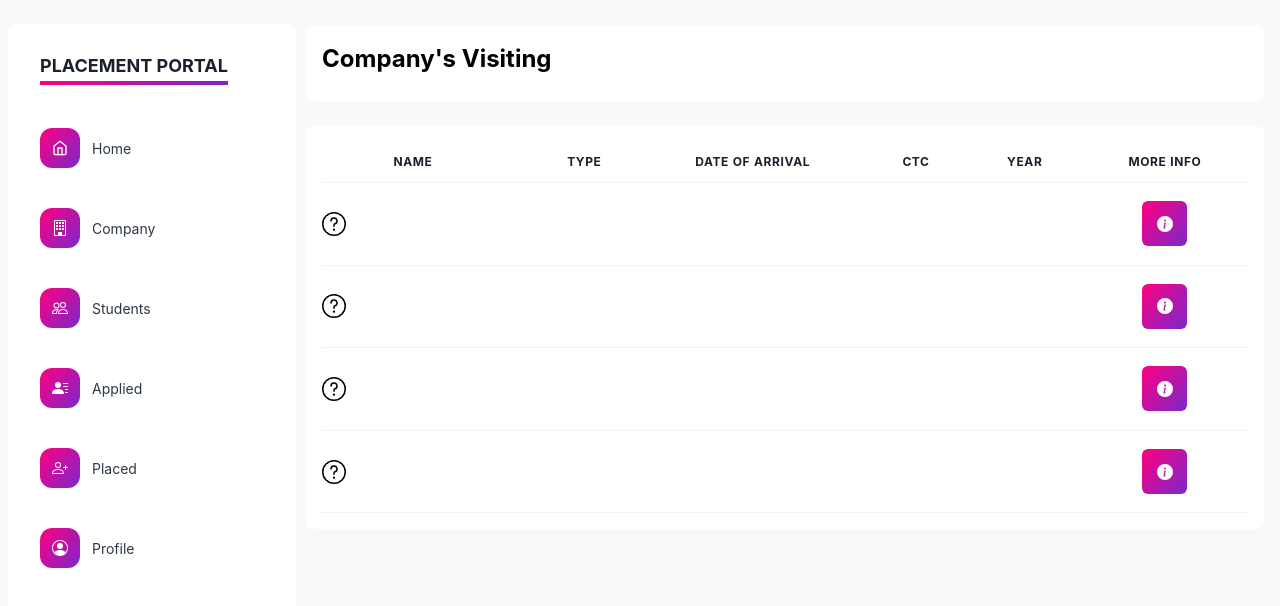
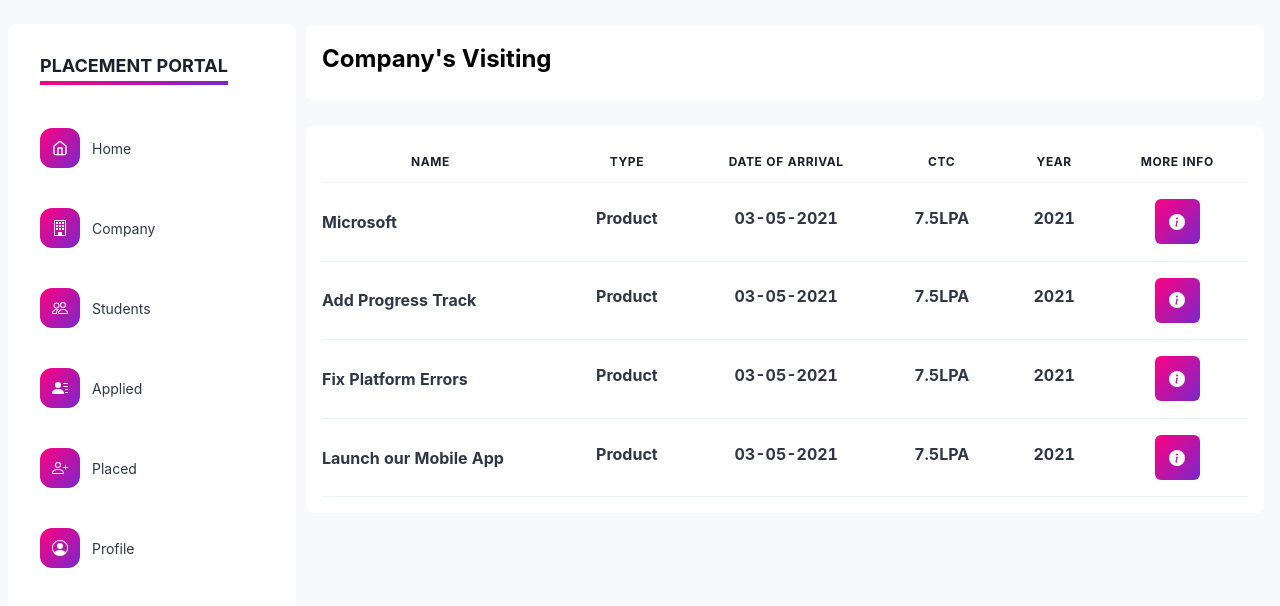
Before and after one commit to VarunSAthreya/placement-management, a Next.js app in the folder apps/web/: page /company in a window 1280 px wide. Shown: the top 606 px of the page. Built offline with nearby package versions, Linux system fonts and the light colour scheme.

Commit message:
Added Routing & Minor Change

```diff
--- a/apps/web/components/Card/CompanyInfoCard.tsx
+++ b/apps/web/components/Card/CompanyInfoCard.tsx
@@ -5,8 +5,8 @@ import React from 'react';
 import { FiType, FiPackage } from 'react-icons/fi';
 import { BsCalendarEvent } from 'react-icons/bs';
 
-const CompanyInfoCard = (props) => {
-    const { name, date, type, ctc, cgpa, tenth, twelth, backlogs } = props;
+const CompanyInfoCard = ({ company }) => {
+    const { name, date, type, ctc, cgpa, tenth, twelth, backlogs } = company;
     return (
         <Box>
             <Grid
--- a/apps/web/components/Tables/CompanyTable.tsx
+++ b/apps/web/components/Tables/CompanyTable.tsx
@@ -6,12 +6,13 @@ import {
     Text,
     IconButton,
     useColorModeValue,
-    Icon,
 } from '@chakra-ui/react';
+import { useRouter } from 'next/router';
 import { BsFillInfoCircleFill } from 'react-icons/bs';
 
-const CompanyTable = (props) => {
-    const { logo, name, type, date, ctc, year } = props;
+const CompanyTable = ({ company }) => {
+    const router = useRouter();
+    const { name, type, date, ctc, year } = company;
     const textColor = useColorModeValue('gray.700', 'white');
     return (
         <Tr>
@@ -23,7 +24,6 @@ const CompanyTable = (props) => {
                     flexWrap="nowrap"
                     justifyContent={'flex-start'}
                 >
-                    <Icon as={logo} h={'24px'} w={'24px'} me="5px" />
                     <Text
                         fontSize="md"
                         color={textColor}
@@ -91,11 +91,11 @@ const CompanyTable = (props) => {
                         _hover={{
                             bg: 'linear-gradient( 310deg,  #541d8b 0%, #d8016d 100%)',
                         }}
-                        onClick={() => {
-                            console.log('HI');
-                        }}
                         _focus={{ outline: 'none' }}
                         variant="no-hover"
+                        onClick={() => {
+                            router.push(`/company/${name}`);
+                        }}
                         icon={<BsFillInfoCircleFill />}
                     />
                 </Flex>
```
